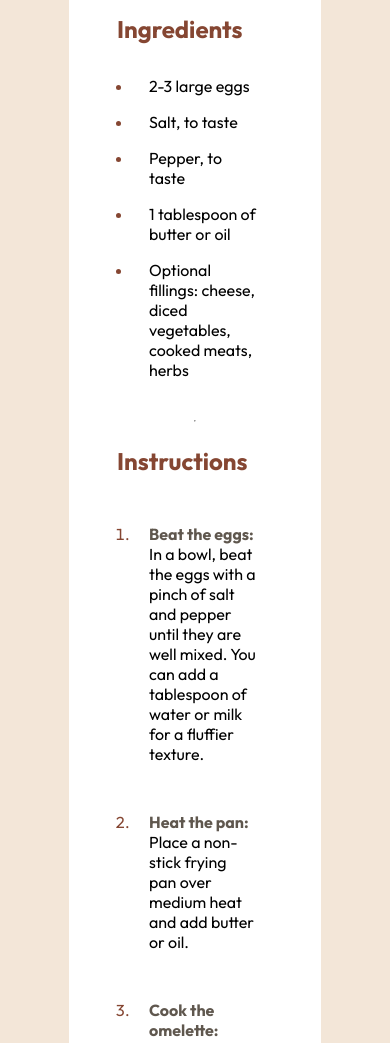
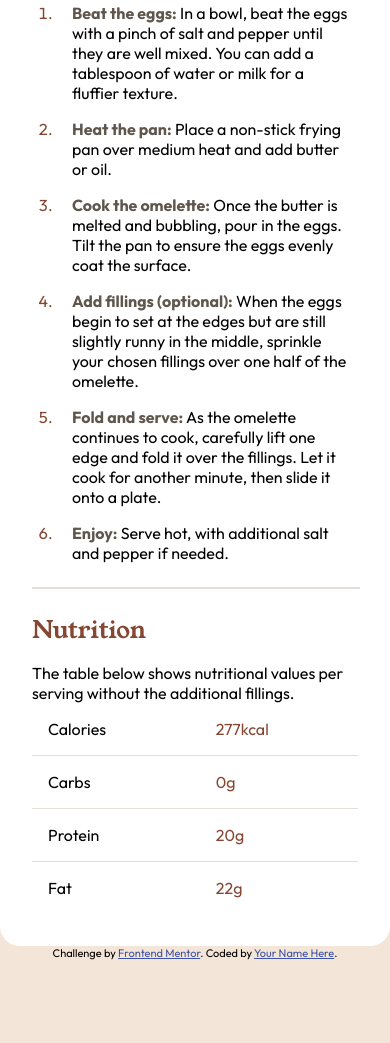
Before and after one commit to suzzy-dszy/Recipe-Page, a plain HTML site: page index.html in a window 390 px wide. Shown: the part 957-2000 px from the top of the page. After the commit the page ends 1917 px from the top, so only its background shows below. Drawn offline with Linux system fonts and the light colour scheme.

Commit message:
Update index.html & stye.css
-Completed table structure.
-Necessary styles added to complete the structure.
-Responsiveness implemented.

```diff
--- a/index.html
+++ b/index.html
@@ -146,19 +146,19 @@
             <tbody>
               <tr>
                 <td>Calories</td>
-                <td>277kcal</td>
+                <td class="tbl-data">277kcal</td>
               </tr>
               <tr>
                 <td>Carbs</td>
-                <td>0g</td>
+                <td class="tbl-data">0g</td>
               </tr>
               <tr>
                 <td>Protein</td>
-                <td>20g</td>
+                <td class="tbl-data">20g</td>
               </tr>
               <tr>
                 <td>Fat</td>
-                <td>22g</td>
+                <td class="tbl-data">22g</td>
               </tr>
             </tbody>
           </table>
--- a/style.css
+++ b/style.css
@@ -5,7 +5,7 @@ body {
   margin: 0;
 }
 
-main{
+main {
   display: flex;
   justify-content: center;
   align-content: center;
@@ -17,7 +17,7 @@ img {
   border-radius: 10px;
 }
 
-section{
+section {
   margin: 0;
   margin-top: 1rem;
 }
@@ -26,65 +26,121 @@ p {
   font-size: 16px;
 }
 
-h1{
-  font-family: 'young serif';
+h1 {
+  font-family: "young serif";
   font-size: 2rem;
   font-weight: 400;
 }
 
-h2{
+h2 {
   margin: 0;
 }
 
-ol, ul, li {
+hr {
+  width: 100%;
+  border: 1px solid hsl(30, 18%, 87%);
+}
+
+/* Global List Styles */
+ul,
+ol {
+  margin: 0;
+  padding: 0;
+  list-style-position: outside;
+  padding-left: 1.5rem;
+}
+
+li {
+  margin-top: 0;
   padding: 0.5rem;
   padding-left: 1rem;
 }
 
-li::marker{
+li::marker {
   color: hsl(14, 45%, 36%);
 }
+
+/* End */
 
 .container {
   display: flex;
   flex-direction: column;
   justify-content: flex-start;
   align-content: center;
-  width: 40vw;
+  width: 45vw;
   background-color: #fff;
-  padding: 2rem 3rem;
+  padding: 2rem 2rem;
   margin: 5rem;
   border-radius: 20px;
 }
 
-.summary{
-  padding: 1rem;
-  background-color:  hsl(330, 100%, 98%);
+/* Global List Styles */
+.section-headings {
+  font-family: "young serif";
+  font-weight: 400;
+  color: hsl(14, 45%, 36%);
+  margin-bottom: 0;
 }
 
-.prep-time{
+.list-lables {
+  font-weight: 700;
+  color: hsl(30, 10%, 34%);
+}
+
+/* Summary Section Styles */
+.summary {
+  padding: 1rem;
+  background-color: hsl(330, 100%, 98%);
+  border-radius: 10px;
+  width: 100%;
+  padding-right: 0;
+}
+
+.prep-time {
   color: hsl(332, 51%, 32%);
   margin-bottom: 0;
 }
 
-.prep-list{
+.prep-list {
   margin-top: 0;
-  margin-left: 5px;
+  margin-bottom: 0;
 }
 
-.summary ul li::marker{
+.summary ul li::marker {
   color: hsl(332, 51%, 32%);
 }
 
-.section-headings{
+/* Instructions Section Styles */
+.instructions li {
+  padding-top: 0;
+  padding-bottom: 0;
+}
+
+/* Nutrition Section Styles */
+.nutrition p {
+  margin-bottom: 0;
+}
+
+table {
+  width: 100%;
+  border-collapse: collapse;
+}
+
+td {
+  padding: 1rem;
+  border-bottom: 1px solid hsl(30, 18%, 87%);
+  text-align: left;
+}
+
+.tbl-data {
   color: hsl(14, 45%, 36%);
 }
 
-.list-lables{
-  font-weight: 700;
-  color:  hsl(30, 10%, 34%);
+tr:last-child td {
+  border-bottom: none;
 }
 
+/* Footer styles */
 .attribution {
   font-size: 11px;
   text-align: center;
@@ -106,3 +162,11 @@ li::marker{
   font-weight: 400, 600, 700;
   font-style: normal;
 }
+
+/* Mobile Styles */
+@media (max-width: 560px) {
+  .container {
+    margin: 0;
+    width: 100vw;
+  }
+}
```
